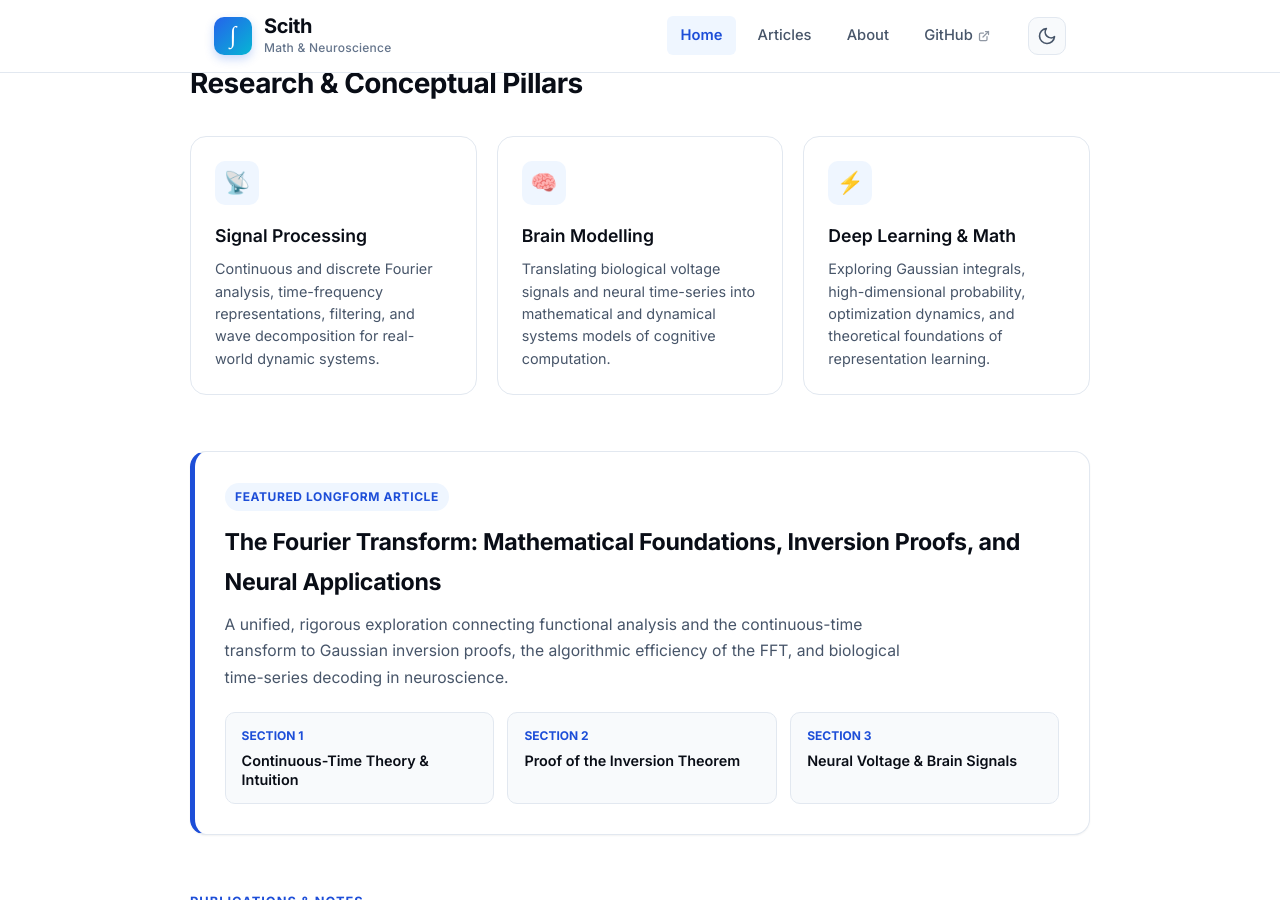
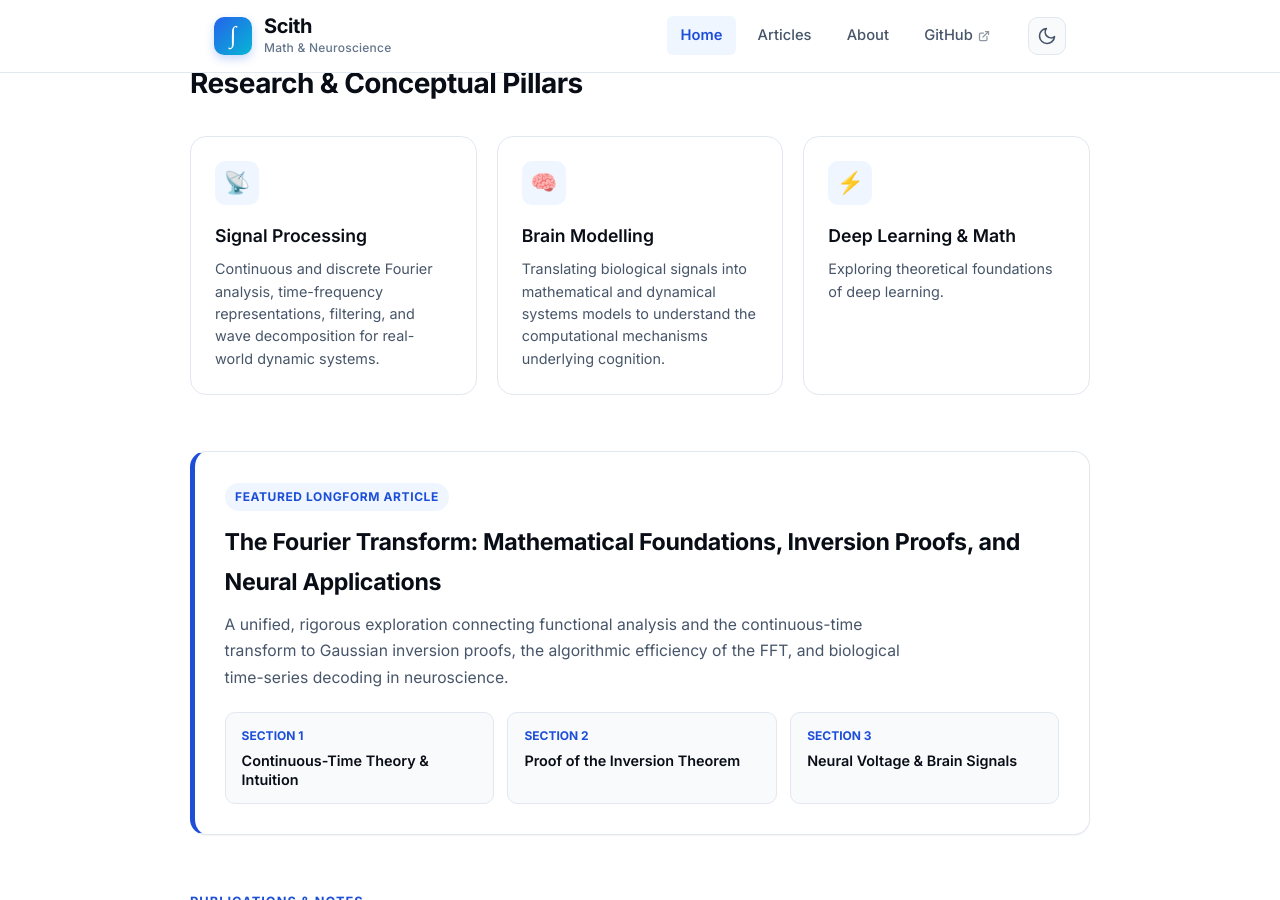
Before and after one commit to yashmrsawant/yashmrsawant.github.io, a Jekyll site: the page built from index.html, in a window 1280 px wide and 900 px high, scrolled down 613 px. Built offline with Jekyll 4.4.1, drawn with Linux system fonts in a browser that asks for light colours.

```diff
--- a/_includes/mathjax.html
+++ b/_includes/mathjax.html
@@ -11,7 +11,7 @@
         color: [],
         colorV2: ['color']
       },
-      packages: {'[+]': ['noerrors', 'physics']}
+      packages: {'[+]': ['noerrors', 'ams']}
     },
     chtml: {
       scale: 1,
--- a/index.html
+++ b/index.html
@@ -53,15 +53,14 @@
       <div class="pillar-icon">🧠</div>
       <h3 class="pillar-title">Brain Modelling</h3>
       <p class="pillar-desc">
-        Translating biological voltage signals and neural time-series into mathematical and dynamical systems models of cognitive computation.
-      </p>
+          Translating biological signals into mathematical and dynamical systems models to understand the computational mechanisms underlying cognition.      </p>
     </div>
 
     <div class="pillar-card">
       <div class="pillar-icon">⚡</div>
       <h3 class="pillar-title">Deep Learning & Math</h3>
       <p class="pillar-desc">
-        Exploring Gaussian integrals, high-dimensional probability, optimization dynamics, and theoretical foundations of representation learning.
+        Exploring theoretical foundations of deep learning.
       </p>
     </div>
   </div>
```
Also changed, not shown: _posts/2026-04-01-the-fourier-transform-theory-proofs-and-neural-applications.md (+1 -1 lines), image.png.
